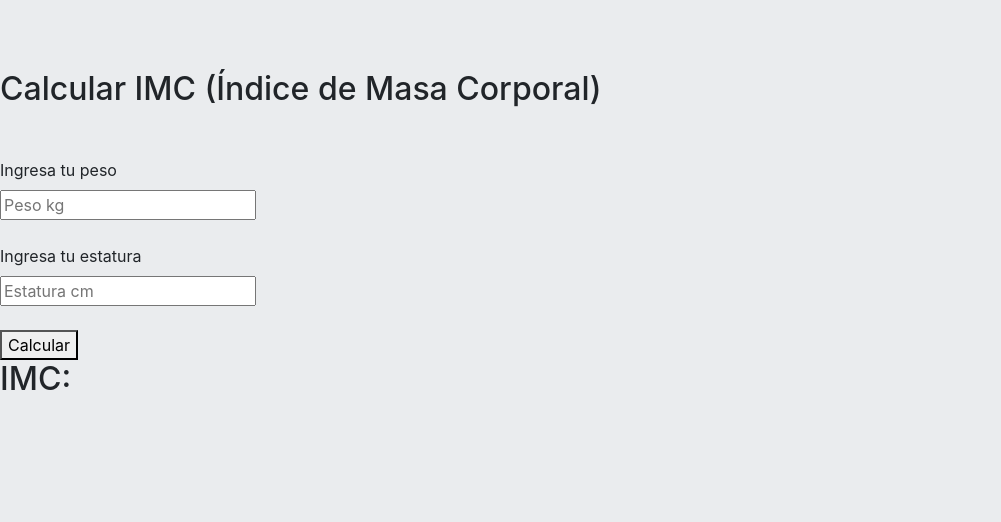
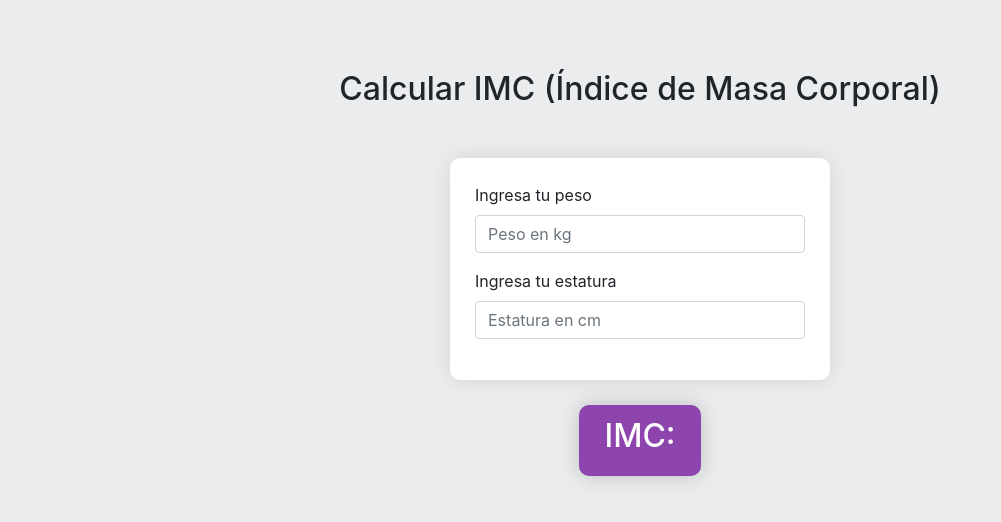
Before and after one commit to alodor24/calculador-de-masa-corporal, a plain HTML site: page index.html in a window 1280 px wide. Shown: the whole page, without its empty margins (0-1001 px from the left). Drawn offline with nearby package versions, Linux system fonts and the light colour scheme.

Commit message:
Maquetación realizada

```diff
--- a/index.html
+++ b/index.html
@@ -9,19 +9,33 @@
     </head>
 
     <body>
-        <h1>Calcular IMC (Índice de Masa Corporal)</h1>
+        <section class="container">
+            <h1 class="text-center">Calcular IMC (Índice de Masa Corporal)</h1>
 
-        <label>Ingresa tu peso</label>
-        <br>
-        <input id="peso" type="text" placeholder="Peso kg">
-        <br><br>
-        <label>Ingresa tu estatura</label>
-        <br>
-        <input id="estatura" type="text" placeholder="Estatura cm">
-        <br><br>
-        <button id="calcular">Calcular</button>
+            <div class="row justify-content-center">
+                <div class="col-sm-4 container-form">
+                    <div class="form-row">
+                        <div class="form-group col-12">
+                            <label>Ingresa tu peso</label>
+                            <input id="peso" type="text" class="form-control" placeholder="Peso en kg" required>
+                        </div>
+                    </div>
 
-        <h2>IMC: <span id="resultado"></span></h2>
+                    <div class="form-row">
+                        <div class="form-group col-12">
+                            <label>Ingresa tu estatura</label>
+                            <input id="estatura" type="text" class="form-control" placeholder="Estatura en cm" required>
+                        </div>
+                    </div>
+                </div>
+            </div>
+
+            <div class="row justify-content-center">
+                <div class="container-resultado">
+                    <h2>IMC: <span id="resultado"></span></h2>
+                </div>
+            </div>
+        </section>
 
         <script src="https://stackpath.bootstrapcdn.com/bootstrap/4.3.1/js/bootstrap.min.js" integrity="sha384-JjSmVgyd0p3pXB1rRibZUAYoIIy6OrQ6VrjIEaFf/nJGzIxFDsf4x0xIM+B07jRM" crossorigin="anonymous"></script>
         <script src="https://cdn.jsdelivr.net/npm/vue/dist/vue.js"></script>
```
